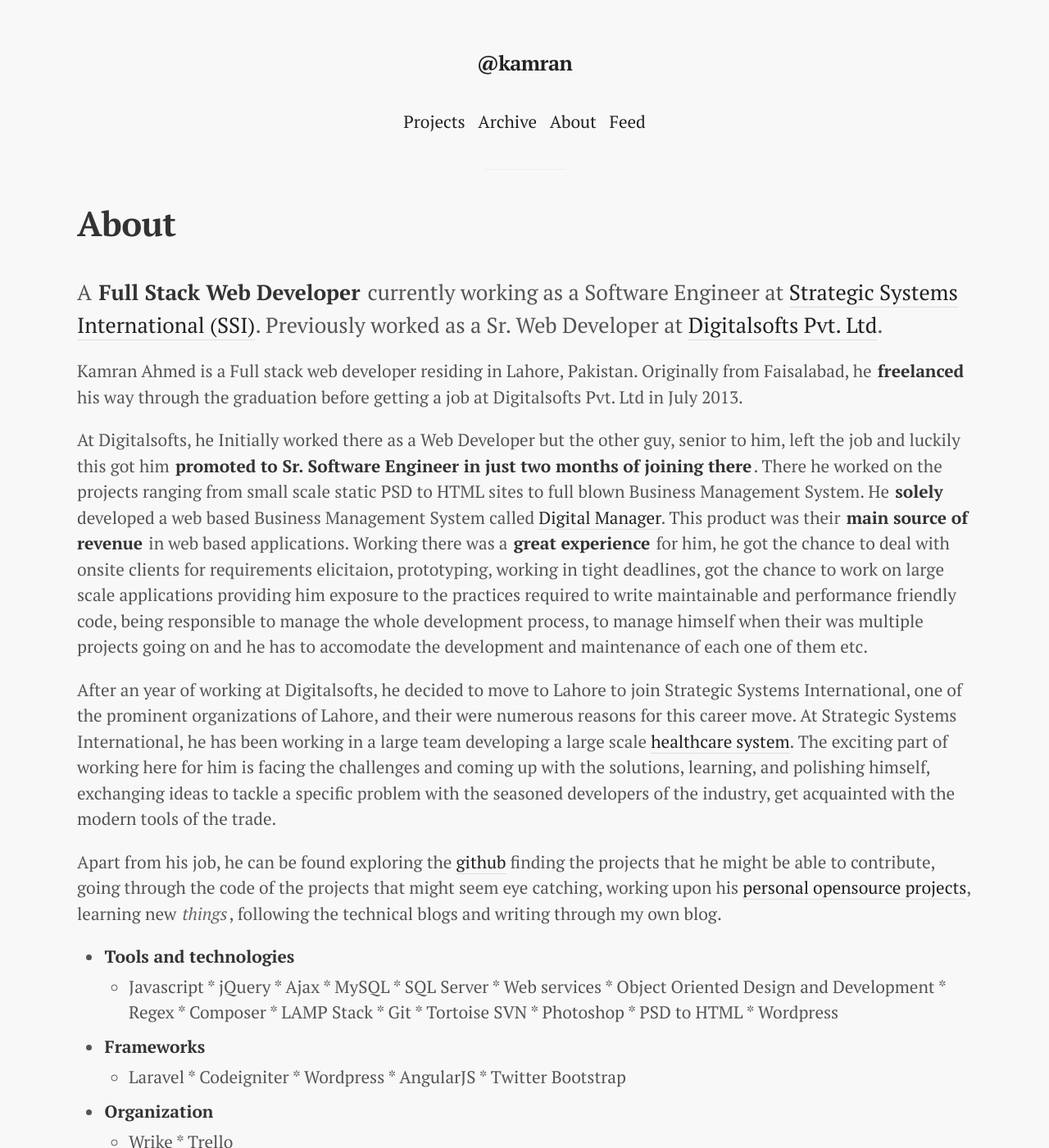
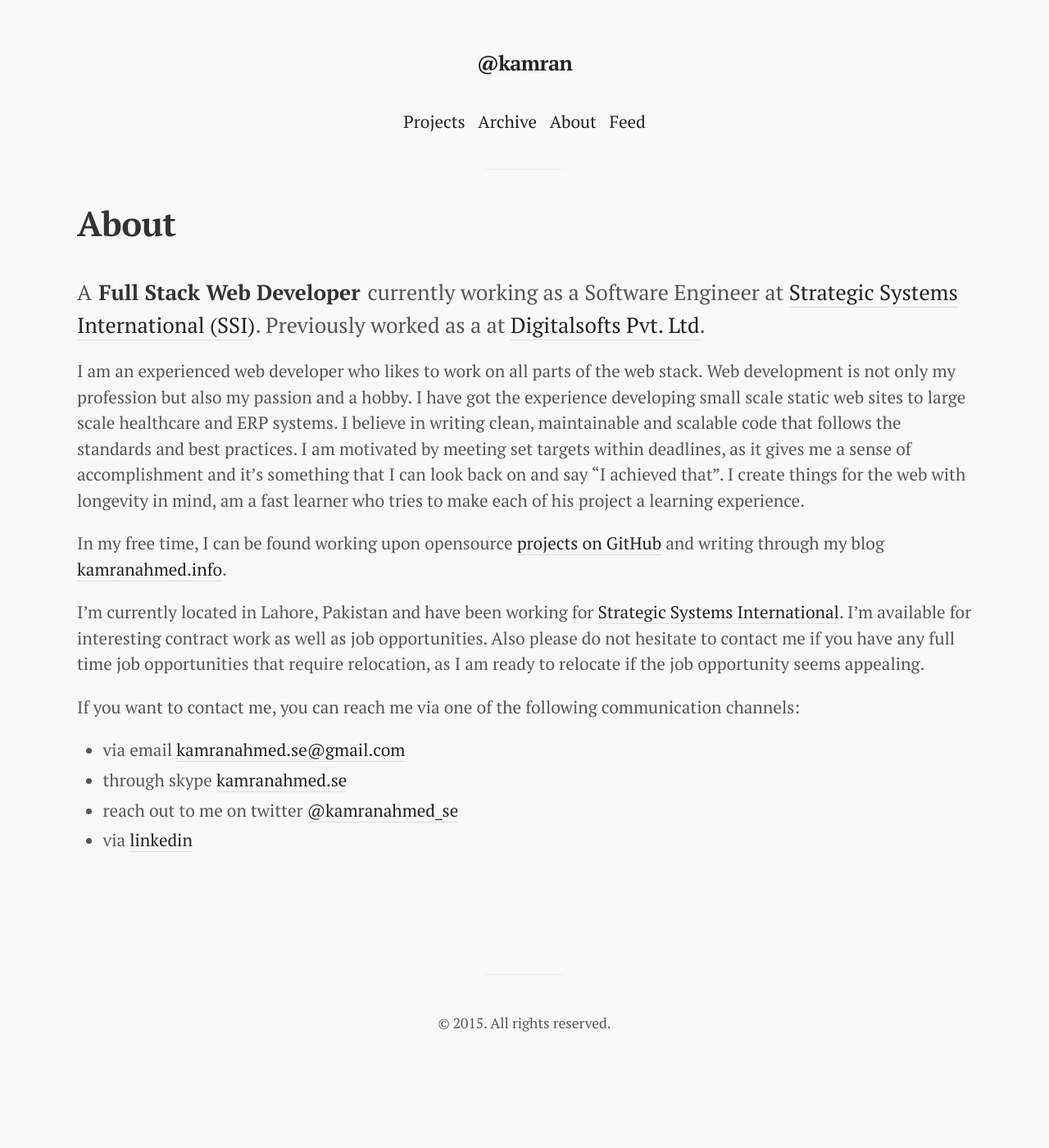
Before and after one commit to kamranahmedse/kamranahmedse.github.io, a Jekyll site: the page built from about.md, in a window 1280 px wide and 1400 px high. Shown: the whole window at 82% size. Built offline with Jekyll 4.4.1, drawn with Linux system fonts in a browser that asks for light colours; some of the changed text lies outside the part shown.

Commit message:
Update about section

```diff
--- a/about.md
+++ b/about.md
@@ -3,30 +3,17 @@
 title: About
 ---
 
-A **Full Stack Web Developer** currently working as a Software Engineer at [Strategic Systems International (SSI)](http://ssidecisions.com). Previously worked as a Sr. Web Developer at [Digitalsofts Pvt. Ltd](http://digitalsofts.com).
+A **Full Stack Web Developer** currently working as a Software Engineer at [Strategic Systems International (SSI)](http://ssidecisions.com). Previously worked as a at [Digitalsofts Pvt. Ltd](http://digitalsofts.com).
 
-Kamran Ahmed is a Full stack web developer residing in Lahore, Pakistan. Originally from Faisalabad, he **freelanced** his way through the graduation before getting a job at Digitalsofts Pvt. Ltd in July 2013.
+I am an experienced web developer who likes to work on all parts of the web stack. Web development is not only my profession but also my passion and a hobby. I have got the experience developing small scale static web sites to large scale healthcare and ERP systems. I believe in writing clean, maintainable and scalable code that follows the standards and best practices. I am motivated by meeting set targets within deadlines, as it gives me a sense of accomplishment and it's something that I can look back on and say "I achieved that". I create things for the web with longevity in mind, am a fast learner who tries to make each of his project a learning experience.
 
-At Digitalsofts, he Initially worked there as a Web Developer but the other guy, senior to him, left the job and luckily this got him **promoted to Sr. Software Engineer in just two months of joining there**. There he worked on the projects ranging from small scale static PSD to HTML sites to full blown Business Management System. He **solely** developed a web based Business Management System called [Digital Manager](http://digitalmanager.pk/). This product was their **main source of revenue** in web based applications. Working there was a **great experience** for him, he got the chance to deal with onsite clients for requirements elicitaion, prototyping, working in tight deadlines, got the chance to work on large scale applications providing him exposure to the practices required to write maintainable and performance friendly code, being responsible to manage the whole development process, to manage himself when their was multiple projects going on and he has to accomodate the development and maintenance of each one of them etc.
+In my free time, I can be found working upon opensource [projects on GitHub](http://github.com/kamranahmedse) and writing through my blog [kamranahmed.info](http://kamranahmed.info).
 
-After an year of working at Digitalsofts, he decided to move to Lahore to join Strategic Systems International, one of the prominent organizations of Lahore, and their were numerous reasons for this career move. At Strategic Systems International, he has been working in a large team developing a large scale [healthcare system](http://hbinsights.com). The exciting part of working here for him is facing the challenges and coming up with the solutions, learning, and polishing himself, exchanging ideas to tackle a specific problem with the seasoned developers of the industry, get acquainted with the modern tools of the trade.
+I'm currently located in Lahore, Pakistan and have been working for [Strategic Systems International](http://ssidecisions.com). I'm available for interesting contract work as well as job opportunities. Also please do not hesitate to contact me if you have any full time job opportunities that require relocation, as I am ready to relocate if the job opportunity seems appealing.
 
-Apart from his job, he can be found exploring the [github](http://github.com/) finding the projects that he might be able to contribute, going through the code of the projects that might seem eye catching, working upon his [personal opensource projects](http://github.com/kamranahmedse), learning new *things*, following the technical blogs and writing through my own blog.
+If you want to contact me, you can reach me via one of the following communication channels:
 
-- **Tools and technologies**
-  * Javascript * jQuery * Ajax * MySQL * SQL Server * Web services * Object Oriented Design and Development * Regex * Composer * LAMP Stack * Git * Tortoise SVN * Photoshop * PSD to HTML * Wordpress
-- **Frameworks**
-  * Laravel * Codeigniter * Wordpress * AngularJS * Twitter Bootstrap
-- **Organization**
-  * Wrike * Trello
-
-Feel free to send me an email <a href="mailto:kamranahmed.se@gmail.com">kamranahmed.se@gmail.com</a>, if you
-
-* Have some questions
-* Have an opportunity to discuss
-* Want me to work upon some project of yours
-* Have some feedback regarding any of my projects.
-* Just want to say Hi
-* Or anything that is not listed above ;)
-
-You can follow me on twitter [@kamranahmed_se](http://twitter.com/kamranahmed_se) to find out what I am upto, follow me on [github](http://github.com/kamranahmedse) to find out the opensource projects of my focus, add me on skype [kamranahmed.se](skype:add?kamranahmed.se), also you can find me on [linkedin](http://linkedin.com/in/kaamranahmed)
+- via email <a href="mailto:kamranahmed.se@gmail.com">kamranahmed.se@gmail.com</a>
+- through skype <a href="skype:kamranahmed.se?add">kamranahmed.se</a>
+- reach out to me on twitter [@kamranahmed_se](http://twitter.com/kamranahmed_se)
+- via [linkedin](http://linkedin.com/in/kaamranahmed)
```
